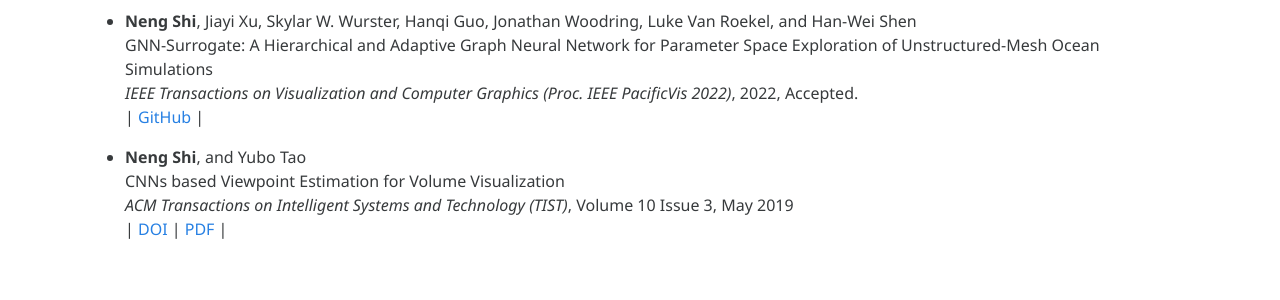
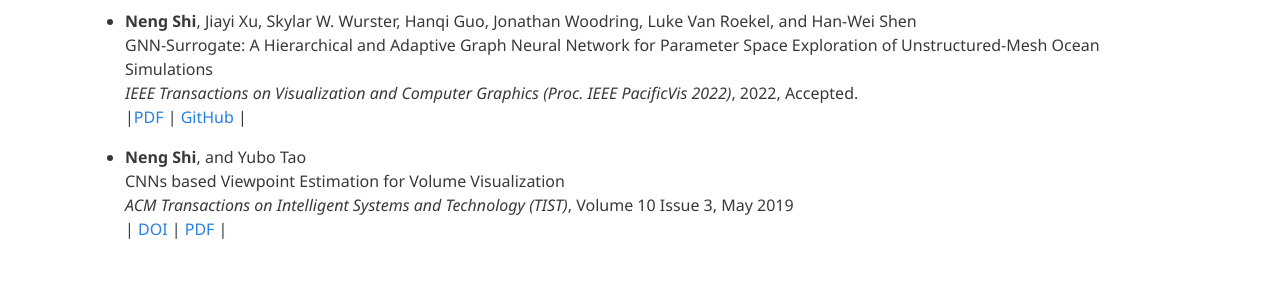
Before and after one commit to trainsn/trainsn.github.io, a Jekyll site: the page built from index.html, in a window 1280 px wide and 900 px high, scrolled down 1257 px. Shown: the part 505-805 px from the top of the window. Built offline with Jekyll 4.4.1, drawn with Linux system fonts in a browser that asks for light colours; nearby versions of some CDN libraries; a style sheet for code colours, icons or effects is not loaded.

Commit message:
add gnnsurro pdf link

```diff
--- a/_includes/publications.html
+++ b/_includes/publications.html
@@ -9,7 +9,7 @@
     <br>
     <em>IEEE Transactions on Visualization and Computer Graphics (Proc. IEEE PacificVis 2022)</em>, 2022, Accepted.
     <br>
-    | <a href="https://github.com/trainsn/GNN-Surrogate" target="_blank">GitHub</a> |
+    |<a href="https://arxiv.org/abs/2202.08956" target="_blank">PDF</a> | <a href="https://github.com/trainsn/GNN-Surrogate" target="_blank">GitHub</a> |
   </p></li>
 
   <li><p>
```
